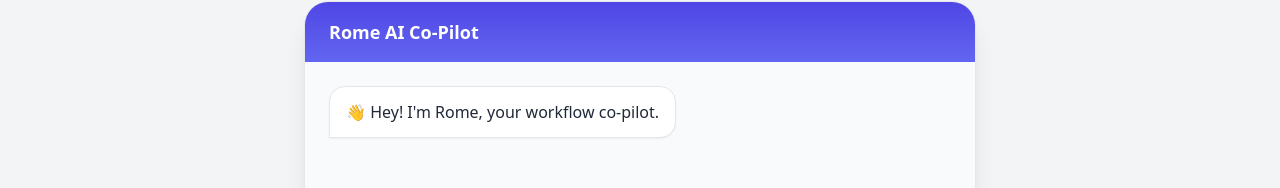
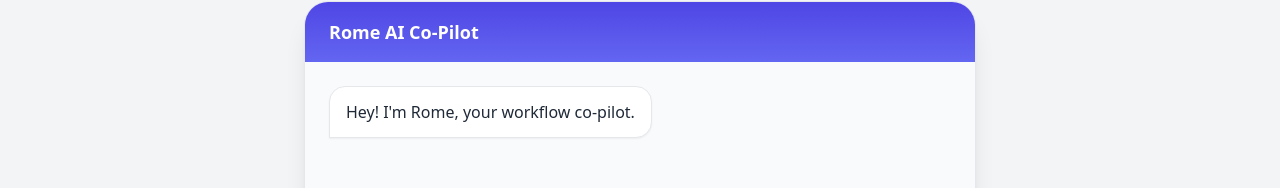
Before and after one commit to fatiimhh/AI-Powered-ChatApp, a React (Vite) app: page / in a window 1280 px wide. Shown: the part 138-326 px from the top of the page. Built offline with nearby package versions, Linux system fonts and the light colour scheme.

Commit message:
update Home.jsx

```diff
--- a/src/pages/Home.jsx
+++ b/src/pages/Home.jsx
@@ -3,7 +3,7 @@
 
 export default function Home() {
   const [messages, setMessages] = useState([
-    { role: "assistant", content: "👋 Hey! I'm Rome, your workflow co-pilot." },
+    { role: "assistant", content: "Hey! I'm Rome, your workflow co-pilot." },
   ]);
   const [input, setInput] = useState("");
   const [isTyping, setIsTyping] = useState(false); // typing state
```
